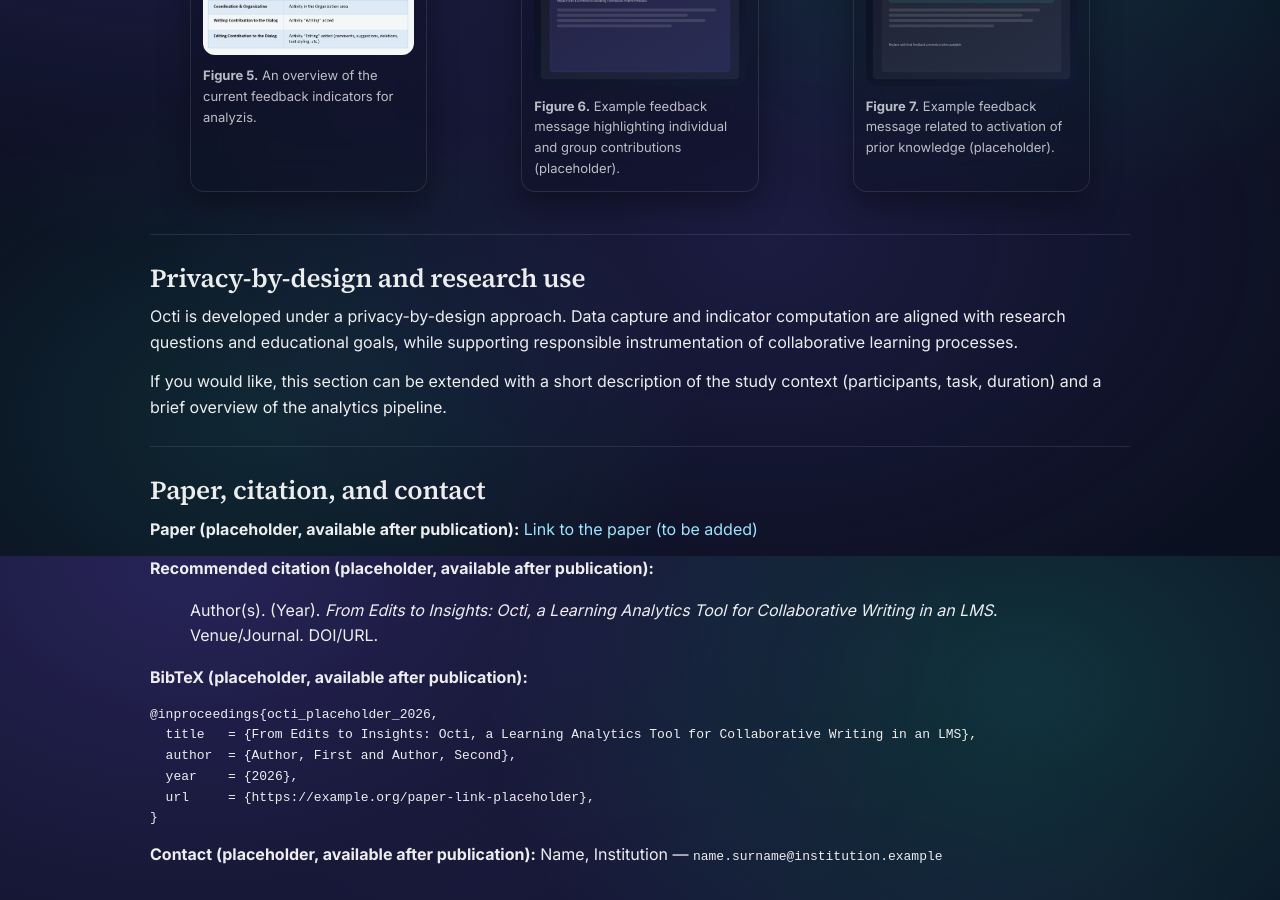
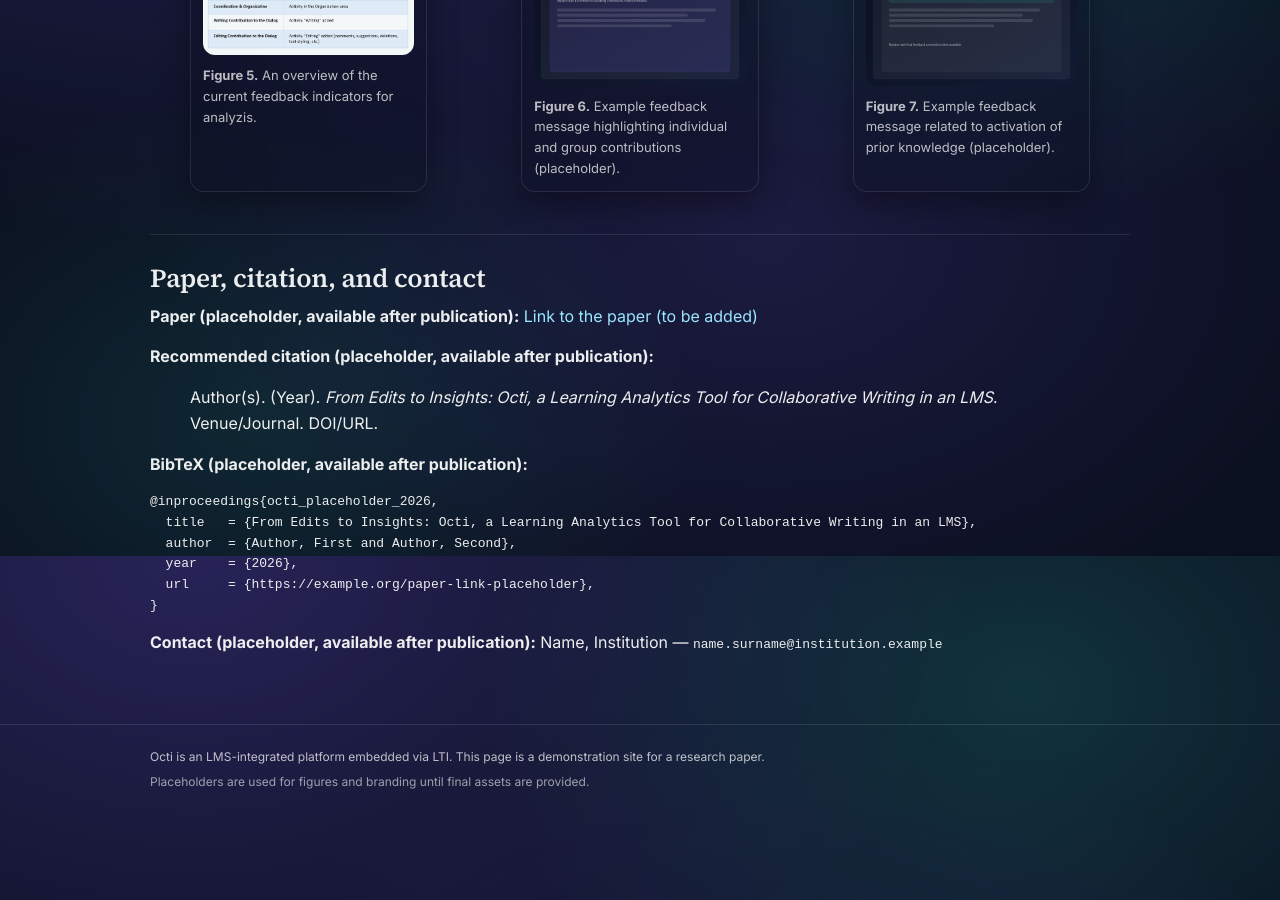
Before and after one commit to KD-info/octi-paper-website, a Jekyll site: the page built from index.md, in a window 1280 px wide and 900 px high, scrolled down 3044 px. Built offline with Jekyll 4.4.1, drawn with Linux system fonts in a browser that asks for light colours.

Commit message:
fix: remove privacy-by-design section from index.md

```diff
--- a/index.md
+++ b/index.md
@@ -118,14 +118,6 @@ OctiFeedback provides scheduled feedback aligned with collaborative processes. I
 
 ---
 
-## Privacy-by-design and research use
-
-Octi is developed under a privacy-by-design approach. Data capture and indicator computation are aligned with research questions and educational goals, while supporting responsible instrumentation of collaborative learning processes.
-
-If you would like, this section can be extended with a short description of the study context (participants, task, duration) and a brief overview of the analytics pipeline.
-
----
-
 ## Paper, citation, and contact
 
 **Paper (placeholder,  available after publication):** [Link to the paper (to be added)](#)
```
